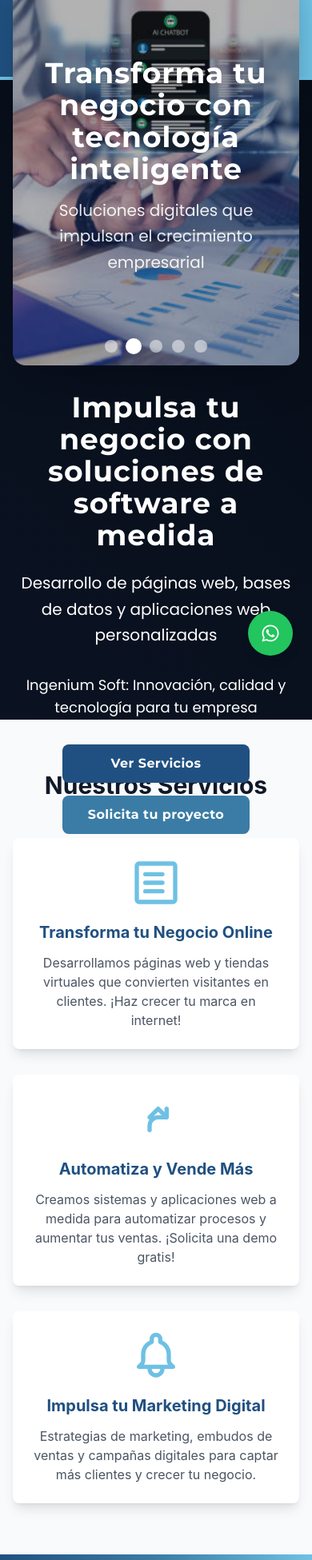
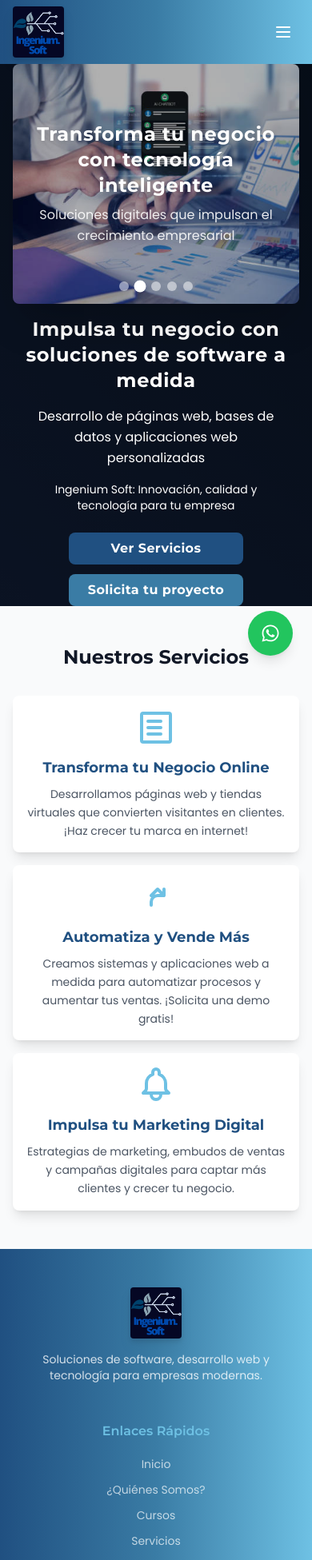
Before and after one commit to jarombyui/INGENIUN-SOFT, a React (Create React App) app: page / in a window 390 px wide. Shown: the top 1951 px of the page at 80% size. Built offline with nearby package versions, Linux system fonts and the light colour scheme.

Commit message:
añadi responsividad para mobiles

```diff
--- a/src/components/Footer.js
+++ b/src/components/Footer.js
@@ -20,31 +20,31 @@ const Footer = () => {
 
   return (
     <footer className="bg-gradient-to-r from-primary via-secondary to-accent text-white">
-      <div className="max-w-7xl mx-auto px-4 py-16">
-        <div className="grid grid-cols-1 md:grid-cols-3 gap-12 items-center">
+      <div className="max-w-7xl mx-auto px-4 sm:px-6 lg:px-8 py-12 sm:py-16">
+        <div className="grid grid-cols-1 sm:grid-cols-2 lg:grid-cols-3 gap-8 sm:gap-12 items-start">
           {/* Company Info */}
-          <div className="flex flex-col items-center md:items-start">
-            <div className="mb-6">
+          <div className="flex flex-col items-center sm:items-start">
+            <div className="mb-4 sm:mb-6">
               <img
                 src="/images/Ingeniumsoft_ultimo.png"
                 alt="Ingenium Soft Logo"
-                className="h-24 w-auto max-w-[300px] object-contain drop-shadow-lg rounded"
+                className="h-16 sm:h-20 md:h-24 w-auto max-w-[200px] sm:max-w-[250px] md:max-w-[300px] object-contain drop-shadow-lg rounded"
               />
             </div>
-            <p className="text-white/80 mb-4 text-center md:text-left">
+            <p className="text-white/80 mb-4 text-center sm:text-left text-sm sm:text-base font-['Poppins']">
               Soluciones de software, desarrollo web y tecnología para empresas modernas.
             </p>
           </div>
 
           {/* Quick Links */}
-          <div className="flex flex-col items-center">
-            <h4 className="text-lg font-semibold mb-4 text-accent">Enlaces Rápidos</h4>
-            <ul className="space-y-2">
+          <div className="flex flex-col items-center sm:items-start">
+            <h4 className="text-base sm:text-lg font-semibold mb-4 text-accent font-['Montserrat']">Enlaces Rápidos</h4>
+            <ul className="space-y-2 text-center sm:text-left">
               {footerLinks.map((link) => (
                 <li key={link.name}>
                   <Link
                     to={link.path}
-                    className="text-white/70 hover:text-accent transition-colors duration-200 text-base"
+                    className="text-white/70 hover:text-accent transition-colors duration-200 text-sm sm:text-base font-['Poppins']"
                   >
                     {link.name}
                   </Link>
@@ -54,18 +54,19 @@ const Footer = () => {
           </div>
 
           {/* Social Links */}
-          <div className="flex flex-col items-center">
-            <h4 className="text-lg font-semibold mb-4 text-accent">Síguenos</h4>
-            <div className="flex space-x-4">
+          <div className="flex flex-col items-center sm:items-start">
+            <h4 className="text-base sm:text-lg font-semibold mb-4 text-accent font-['Montserrat']">Síguenos</h4>
+            <div className="flex space-x-4 sm:space-x-6">
               {socialLinks.map((link) => (
                 <a
                   key={link.name}
                   href={link.path}
-                  className="text-white/70 hover:text-accent transition-colors duration-200"
+                  className="text-white/70 hover:text-accent transition-all duration-300 transform hover:scale-110"
                   target="_blank"
                   rel="noopener noreferrer"
+                  aria-label={link.name}
                 >
-                  <i className={`${link.icon} text-2xl`}></i>
+                  <i className={`${link.icon} text-xl sm:text-2xl`}></i>
                 </a>
               ))}
             </div>
@@ -73,8 +74,10 @@ const Footer = () => {
         </div>
 
         {/* Copyright */}
-        <div className="border-t-4 border-accent mt-12 pt-8 text-center text-white/60">
-          <p>&copy; {new Date().getFullYear()} Ingenium Soft. Todos los derechos reservados.</p>
+        <div className="border-t border-accent/30 mt-8 sm:mt-12 pt-6 sm:pt-8 text-center">
+          <p className="text-white/60 text-sm sm:text-base font-['Poppins']">
+            &copy; {new Date().getFullYear()} Ingenium Soft. Todos los derechos reservados.
+          </p>
         </div>
       </div>
     </footer>
--- a/src/components/Hero.js
+++ b/src/components/Hero.js
@@ -8,7 +8,6 @@ const Hero = () => {
   const [currentImageIndex, setCurrentImageIndex] = useState(0);
 
   const images = [
-
     {
       src: '/images/TECNICAS-VENTAS.jpg',
       title: 'Técnicas de Ventas Efectivas',
@@ -34,7 +33,6 @@ const Hero = () => {
       title: 'Marketing digital efectivo',
       description: 'Estrategias digitales que generan resultados reales'
     }
-
   ];
 
   useEffect(() => {
@@ -59,12 +57,12 @@ const Hero = () => {
   };
 
   return (
-    <div className="hero-section h-[800px] relative">
+    <div className="hero-section min-h-[600px] md:h-[800px] relative pt-20">
       <div className="absolute inset-0 bg-black bg-opacity-50"></div>
-      <div className="relative flex flex-col items-center justify-center h-full text-white text-center px-4">
-        <div className="mb-8 flex flex-col items-center justify-center w-full">
+      <div className="relative flex flex-col items-center justify-center h-full text-white text-center px-4 sm:px-6 lg:px-8">
+        <div className="mb-4 md:mb-8 flex flex-col items-center justify-center w-full">
           <div className="w-full max-w-6xl mx-auto">
-            <div className="relative h-[500px] rounded-2xl overflow-hidden shadow-2xl">
+            <div className="relative h-[300px] sm:h-[400px] md:h-[500px] rounded-lg md:rounded-2xl overflow-hidden shadow-2xl">
               {images.map((image, index) => (
                 <div key={index} className={`absolute w-full h-full transition-opacity duration-1000 ${
                   index === currentImageIndex ? 'opacity-100' : 'opacity-0'
@@ -78,21 +76,21 @@ const Hero = () => {
                       filter: 'brightness(0.7)',
                     }}
                   />
-                  <div className="absolute inset-0 flex flex-col items-center justify-center p-8 text-center">
-                    <h2 className="text-4xl md:text-5xl font-bold mb-4 text-white drop-shadow-lg font-['Montserrat'] tracking-wide">
+                  <div className="absolute inset-0 flex flex-col items-center justify-center p-4 md:p-8 text-center">
+                    <h2 className="text-2xl sm:text-3xl md:text-4xl lg:text-5xl font-bold mb-2 md:mb-4 text-white drop-shadow-lg font-['Montserrat'] tracking-wide">
                       {image.title}
                     </h2>
-                    <p className="text-xl md:text-2xl text-white/90 drop-shadow-lg max-w-2xl font-['Poppins'] leading-relaxed">
+                    <p className="text-base sm:text-lg md:text-xl lg:text-2xl text-white/90 drop-shadow-lg max-w-2xl font-['Poppins'] leading-relaxed">
                       {image.description}
                     </p>
                   </div>
                 </div>
               ))}
-              <div className="absolute bottom-4 left-0 right-0 flex justify-center space-x-3">
+              <div className="absolute bottom-4 left-0 right-0 flex justify-center space-x-2 md:space-x-3">
                 {images.map((_, index) => (
                   <button
                     key={index}
-                    className={`w-4 h-4 rounded-full transition-all duration-300 ${
+                    className={`w-3 h-3 md:w-4 md:h-4 rounded-full transition-all duration-300 ${
                       index === currentImageIndex ? 'bg-white scale-125' : 'bg-white/50 hover:bg-white/75'
                     }`}
                     onClick={() => setCurrentImageIndex(index)}
@@ -102,25 +100,25 @@ const Hero = () => {
             </div>
           </div>
         </div>
-        <h1 className="text-4xl md:text-6xl font-bold mb-6 font-['Montserrat'] tracking-wide">
+        <h1 className="text-2xl sm:text-3xl md:text-4xl lg:text-6xl font-bold mb-4 md:mb-6 font-['Montserrat'] tracking-wide px-4">
           Impulsa tu negocio con soluciones de software a medida
         </h1>
-        <p className="text-xl md:text-2xl mb-8 max-w-3xl font-['Poppins'] leading-relaxed">
+        <p className="text-base sm:text-lg md:text-xl lg:text-2xl mb-4 md:mb-8 max-w-3xl font-['Poppins'] leading-relaxed px-4">
           Desarrollo de páginas web, bases de datos y aplicaciones web personalizadas
         </p>
-        <p className="text-lg md:text-xl mb-8 font-['Poppins']">
+        <p className="text-sm sm:text-base md:text-lg lg:text-xl mb-6 md:mb-8 font-['Poppins'] px-4">
           Ingenium Soft: Innovación, calidad y tecnología para tu empresa
         </p>
-        <div className="flex flex-col md:flex-row gap-4">
+        <div className="flex flex-col sm:flex-row gap-3 md:gap-4 px-4">
           <Link
             to="/servicios"
-            className="bg-primary hover:bg-primary/90 text-white font-bold py-3 px-8 rounded-lg transition-all duration-300 transform hover:scale-105 font-['Montserrat'] tracking-wide"
+            className="w-full sm:w-auto bg-primary hover:bg-primary/90 text-white font-bold py-2 md:py-3 px-6 md:px-8 rounded-lg transition-all duration-300 transform hover:scale-105 font-['Montserrat'] tracking-wide text-center"
           >
             Ver Servicios
           </Link>
           <Link
             to="/contacto"
-            className="bg-secondary hover:bg-secondary/90 text-white font-bold py-3 px-8 rounded-lg transition-all duration-300 transform hover:scale-105 text-center font-['Montserrat'] tracking-wide"
+            className="w-full sm:w-auto bg-secondary hover:bg-secondary/90 text-white font-bold py-2 md:py-3 px-6 md:px-8 rounded-lg transition-all duration-300 transform hover:scale-105 text-center font-['Montserrat'] tracking-wide"
           >
             Solicita tu proyecto
           </Link>
@@ -128,8 +126,8 @@ const Hero = () => {
       </div>
       {/* Modal de verificación */}
       {showModal && (
-        <div className="fixed inset-0 z-50 flex items-center justify-center bg-black bg-opacity-50">
-          <div className="bg-white rounded-xl shadow-2xl p-8 max-w-md w-full relative animate-fade-in">
+        <div className="fixed inset-0 z-50 flex items-center justify-center bg-black bg-opacity-50 p-4">
+          <div className="bg-white rounded-xl shadow-2xl p-6 md:p-8 max-w-md w-full relative animate-fade-in">
             <button
               className="absolute top-4 right-4 text-gray-400 hover:text-gray-700 text-2xl font-bold"
               onClick={() => {
@@ -141,7 +139,7 @@ const Hero = () => {
             >
               &times;
             </button>
-            <h3 className="text-2xl font-bold mb-4 text-primary font-['Montserrat']">Validar Certificado</h3>
+            <h3 className="text-xl md:text-2xl font-bold mb-4 text-primary font-['Montserrat']">Validar Certificado</h3>
             <form onSubmit={handleVerify} className="space-y-4">
               <input
                 type="text"
--- a/src/components/Navbar.js
+++ b/src/components/Navbar.js
@@ -1,8 +1,21 @@
-import React, { useState } from 'react';
+import React, { useState, useEffect } from 'react';
 import { Link } from 'react-router-dom';
 
 const Navbar = () => {
   const [isOpen, setIsOpen] = useState(false);
+  const [scrolled, setScrolled] = useState(false);
+
+  useEffect(() => {
+    const handleScroll = () => {
+      const isScrolled = window.scrollY > 10;
+      if (isScrolled !== scrolled) {
+        setScrolled(isScrolled);
+      }
+    };
+
+    window.addEventListener('scroll', handleScroll);
+    return () => window.removeEventListener('scroll', handleScroll);
+  }, [scrolled]);
 
   const menuItems = [
     { name: 'INICIO', path: '/' },
@@ -15,27 +28,33 @@ const Navbar = () => {
   ];
 
   return (
-    <nav className="bg-gradient-to-r from-primary via-secondary to-accent shadow-lg border-b-4 border-accent">
-      <div className="max-w-7xl mx-auto px-4">
-        <div className="flex justify-between items-center h-24">
+    <nav className={`fixed w-full z-50 transition-all duration-300 ${
+      scrolled
+        ? 'bg-white shadow-lg'
+        : 'bg-gradient-to-r from-primary via-secondary to-accent'
+    }`}>
+      <div className="max-w-7xl mx-auto px-4 sm:px-6 lg:px-8">
+        <div className="flex justify-between items-center h-20">
           {/* Logo */}
           <div className="flex-shrink-0 flex items-center">
             <Link to="/" className="flex items-center">
               <img
                 src="/images/Ingeniumsoft_ultimo.png"
                 alt="Ingenium Soft Logo"
-                className="h-24 w-auto max-w-[300px] object-contain drop-shadow-lg rounded"
+                className="h-16 w-auto max-w-[200px] object-contain drop-shadow-lg rounded"
               />
             </Link>
           </div>
 
           {/* Desktop Menu */}
-          <div className="hidden md:flex space-x-6">
+          <div className="hidden md:flex space-x-4 lg:space-x-6">
             {menuItems.map((item) => (
               <Link
                 key={item.name}
                 to={item.path}
-                className="text-white hover:text-accent px-4 py-2 text-lg font-semibold transition-colors duration-200 tracking-wide"
+                className={`${
+                  scrolled ? 'text-gray-800 hover:text-primary' : 'text-white hover:text-accent'
+                } px-3 py-2 text-sm lg:text-base font-semibold transition-colors duration-200 tracking-wide`}
               >
                 {item.name}
               </Link>
@@ -46,7 +65,9 @@ const Navbar = () => {
           <div className="md:hidden">
             <button
               onClick={() => setIsOpen(!isOpen)}
-              className="text-gray-700 hover:text-primary"
+              className={`${
+                scrolled ? 'text-gray-800' : 'text-white'
+              } p-2 rounded-md hover:bg-opacity-10 hover:bg-gray-500 focus:outline-none`}
               aria-label="Toggle menu"
             >
               <svg
@@ -76,14 +97,15 @@ const Navbar = () => {
         </div>
 
         {/* Mobile Menu */}
-        {isOpen && (
-          <div className="md:hidden">
-            <div className="px-2 pt-2 pb-3 space-y-1">
+        <div className={`md:hidden transition-all duration-300 ease-in-out ${
+          isOpen ? 'max-h-screen opacity-100' : 'max-h-0 opacity-0'
+        } overflow-hidden`}>
+          <div className="px-2 pt-2 pb-3 space-y-1 bg-white shadow-lg rounded-b-lg">
             {menuItems.map((item) => (
               <Link
                 key={item.name}
                 to={item.path}
-                  className="block text-gray-700 hover:text-primary px-3 py-2 text-base font-medium transition-colors duration-200"
+                className="block text-gray-800 hover:text-primary px-3 py-2 text-base font-medium transition-colors duration-200"
                 onClick={() => setIsOpen(false)}
               >
                 {item.name}
@@ -91,7 +113,6 @@ const Navbar = () => {
             ))}
           </div>
         </div>
-        )}
       </div>
     </nav>
   );
--- a/src/components/Services.js
+++ b/src/components/Services.js
@@ -3,12 +3,12 @@ import React, { useState } from 'react';
 const ServiceCard = ({ title, description, icon, onClick }) => {
   return (
     <div
-      className="bg-white rounded-lg shadow-lg p-6 hover:shadow-xl transition-shadow cursor-pointer"
+      className="bg-white rounded-lg shadow-lg p-4 sm:p-6 hover:shadow-xl transition-all duration-300 cursor-pointer transform hover:-translate-y-1"
       onClick={onClick}
     >
-      <div className="w-16 h-16 mx-auto mb-4">{icon}</div>
-      <h3 className="text-xl font-bold text-primary mb-3 text-center">{title}</h3>
-      <p className="text-gray-600 text-center">{description}</p>
+      <div className="w-12 h-12 sm:w-16 sm:h-16 mx-auto mb-3 sm:mb-4 text-accent">{icon}</div>
+      <h3 className="text-lg sm:text-xl font-bold text-primary mb-2 sm:mb-3 text-center font-['Montserrat']">{title}</h3>
+      <p className="text-sm sm:text-base text-gray-600 text-center font-['Poppins'] leading-relaxed">{description}</p>
     </div>
   );
 };
@@ -23,7 +23,7 @@ const Services = () => {
       title: "Transforma tu Negocio Online",
       description: "Desarrollamos páginas web y tiendas virtuales que convierten visitantes en clientes. ¡Haz crecer tu marca en internet!",
       icon: (
-        <svg xmlns="http://www.w3.org/2000/svg" className="w-full h-full text-accent" fill="none" viewBox="0 0 24 24" stroke="currentColor">
+        <svg xmlns="http://www.w3.org/2000/svg" className="w-full h-full" fill="none" viewBox="0 0 24 24" stroke="currentColor">
           <path strokeLinecap="round" strokeLinejoin="round" strokeWidth={2} d="M3 4a1 1 0 011-1h16a1 1 0 011 1v16a1 1 0 01-1 1H4a1 1 0 01-1-1V4zm4 4h8m-8 4h8m-8 4h8" />
         </svg>
       ),
@@ -33,7 +33,7 @@ const Services = () => {
       title: "Automatiza y Vende Más",
       description: "Creamos sistemas y aplicaciones web a medida para automatizar procesos y aumentar tus ventas. ¡Solicita una demo gratis!",
       icon: (
-        <svg xmlns="http://www.w3.org/2000/svg" className="w-full h-full text-accent" fill="none" viewBox="0 0 24 24" stroke="currentColor">
+        <svg xmlns="http://www.w3.org/2000/svg" className="w-full h-full" fill="none" viewBox="0 0 24 24" stroke="currentColor">
           <path strokeLinecap="round" strokeLinejoin="round" strokeWidth={2} d="M9 17v-2a4 4 0 014-4h4m0 0V7m0 4l-4-4m0 0l-4 4" />
         </svg>
       ),
@@ -43,7 +43,7 @@ const Services = () => {
       title: "Impulsa tu Marketing Digital",
       description: "Estrategias de marketing, embudos de ventas y campañas digitales para captar más clientes y crecer tu negocio.",
       icon: (
-        <svg xmlns="http://www.w3.org/2000/svg" className="w-full h-full text-accent" fill="none" viewBox="0 0 24 24" stroke="currentColor">
+        <svg xmlns="http://www.w3.org/2000/svg" className="w-full h-full" fill="none" viewBox="0 0 24 24" stroke="currentColor">
           <path strokeLinecap="round" strokeLinejoin="round" strokeWidth={2} d="M15 17h5l-1.405-1.405A2.032 2.032 0 0118 14.158V11a6.002 6.002 0 00-4-5.659V4a2 2 0 10-4 0v1.341C7.67 6.165 6 8.388 6 11v3.159c0 .538-.214 1.055-.595 1.436L4 17h5m6 0v1a3 3 0 11-6 0v-1m6 0H9" />
         </svg>
       ),
@@ -53,7 +53,6 @@ const Services = () => {
 
   const handleVerify = (e) => {
     e.preventDefault();
-    // Validación: contiene ISSGRE-049 y el número es mayor a 040
     const match = inputCode.match(/ISSGRE-049-(\d{3,})/);
     if (inputCode.includes('ISSGRE-049') && match) {
       const num = parseInt(match[1], 10);
@@ -66,12 +65,12 @@ const Services = () => {
   };
 
   return (
-    <div className="py-16 bg-gray-50">
-      <div className="max-w-7xl mx-auto px-4">
-        <h2 className="text-3xl font-bold text-center text-gray-900 mb-12">
+    <div className="py-12 sm:py-16 bg-gray-50">
+      <div className="max-w-7xl mx-auto px-4 sm:px-6 lg:px-8">
+        <h2 className="text-2xl sm:text-3xl md:text-4xl font-bold text-center text-gray-900 mb-8 sm:mb-12 font-['Montserrat']">
           Nuestros Servicios
         </h2>
-        <div className="grid grid-cols-1 md:grid-cols-3 gap-8">
+        <div className="grid grid-cols-1 sm:grid-cols-2 lg:grid-cols-3 gap-4 sm:gap-6 lg:gap-8">
           {services.map((service, index) => (
             <ServiceCard
               key={index}
@@ -85,8 +84,8 @@ const Services = () => {
       </div>
       {/* Modal de verificación */}
       {showModal && (
-        <div className="fixed inset-0 z-50 flex items-center justify-center bg-black bg-opacity-50">
-          <div className="bg-white rounded-xl shadow-2xl p-8 max-w-md w-full relative animate-fade-in">
+        <div className="fixed inset-0 z-50 flex items-center justify-center bg-black bg-opacity-50 p-4">
+          <div className="bg-white rounded-xl shadow-2xl p-6 sm:p-8 max-w-md w-full relative animate-fade-in">
             <button
               className="absolute top-4 right-4 text-gray-400 hover:text-gray-700 text-2xl font-bold"
               onClick={() => {
@@ -98,25 +97,29 @@ const Services = () => {
             >
               &times;
             </button>
-            <h3 className="text-2xl font-bold mb-4 text-primary">Validar Certificado</h3>
+            <h3 className="text-xl sm:text-2xl font-bold mb-4 text-primary font-['Montserrat']">Validar Certificado</h3>
             <form onSubmit={handleVerify} className="space-y-4">
               <input
                 type="text"
                 placeholder="Ingrese el código de certificado"
-                className="w-full border border-gray-300 rounded-md px-4 py-2 focus:outline-none focus:ring-2 focus:ring-primary"
+                className="w-full border border-gray-300 rounded-md px-4 py-2 focus:outline-none focus:ring-2 focus:ring-primary text-sm sm:text-base font-['Poppins']"
                 value={inputCode}
                 onChange={e => setInputCode(e.target.value)}
                 required
               />
               <button
                 type="submit"
-                className="w-full bg-primary text-white py-2 px-4 rounded-md hover:bg-primary-dark transition-colors duration-300 font-semibold"
+                className="w-full bg-primary text-white py-2 px-4 rounded-md hover:bg-primary-dark transition-colors duration-300 font-semibold font-['Montserrat']"
               >
                 Verificar
               </button>
             </form>
             {result && (
-              <div className={`mt-4 p-3 rounded-md text-center font-bold ${result.valid ? 'bg-green-100 text-green-700 border border-green-400' : 'bg-red-100 text-red-700 border border-red-400'}`}>
+              <div className={`mt-4 p-3 rounded-md text-center font-bold text-sm sm:text-base ${
+                result.valid
+                  ? 'bg-green-100 text-green-700 border border-green-400'
+                  : 'bg-red-100 text-red-700 border border-red-400'
+              } font-['Poppins']`}>
                 {result.message}
               </div>
             )}
```
Lines whose indentation alone changed are shown as unchanged.
